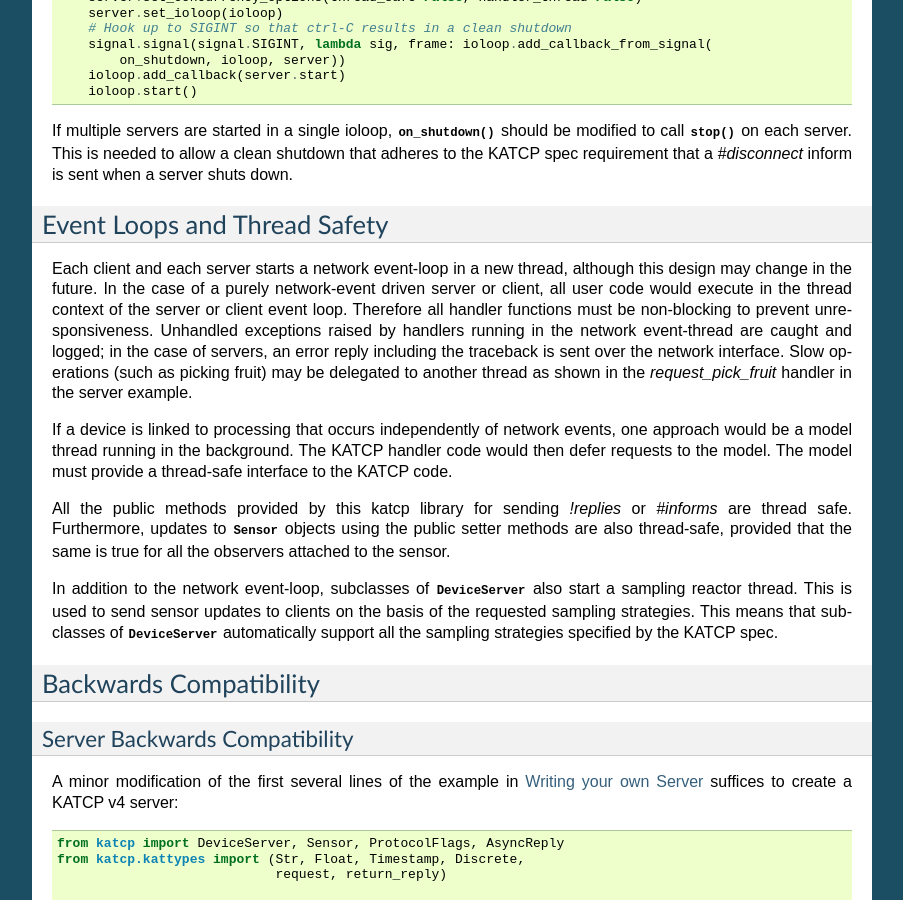
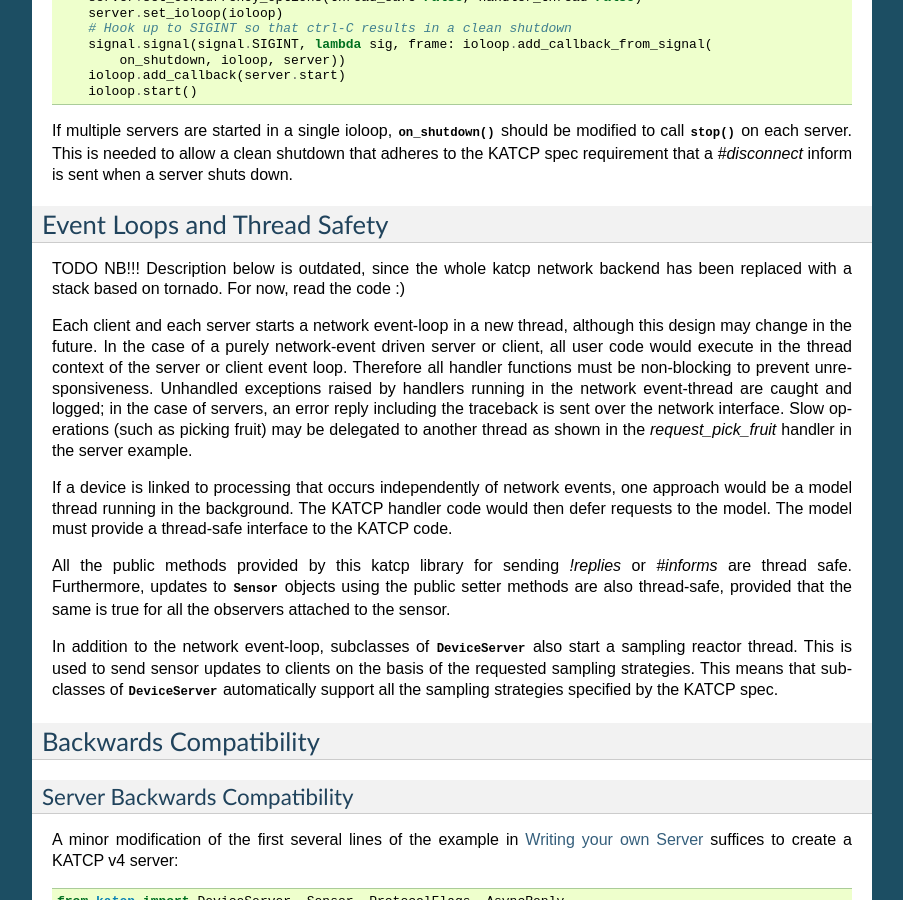
Before and after one commit to ska-sa/katcp-python, a Sphinx documentation site: the page built from doc/tutorial.rst, in a window 1280 px wide and 900 px high, scrolled down 5756 px. Shown: the whole window, without its empty margins (198-1101 px from the left). Built offline with Sphinx 7.4.7, drawn with Linux system fonts in a browser that asks for light colours; formulas are drawn with MathJax 3.

Commit message:
Add todo note in document to describe new tornado based design.

```diff
--- a/doc/tutorial.rst
+++ b/doc/tutorial.rst
@@ -395,6 +395,10 @@ is sent when a server shuts down.
 Event Loops and Thread Safety
 ^^^^^^^^^^^^^^^^^^^^^^^^^^^^^
 
+TODO NB!!! Description below is outdated, since the whole katcp network backend
+has been replaced with a stack based on tornado. For now, read the code :)
+
+
 Each client and each server starts a network event-loop in a new thread,
 although this design may change in the future. In the case of a purely
 network-event driven server or client, all user code would execute in the thread
```
